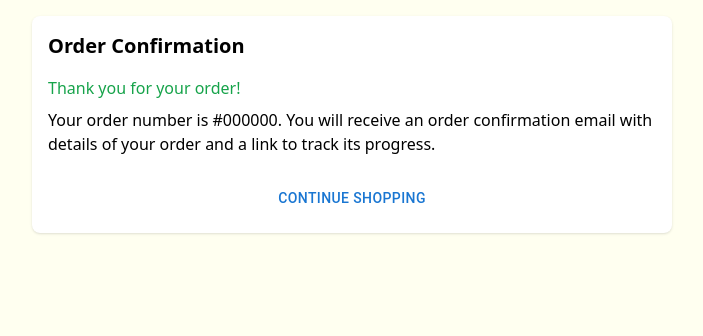
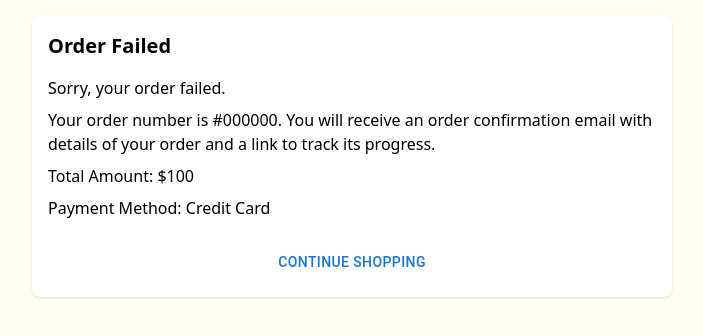
Before and after one commit to s4marth/Checkout, a Next.js app: page /confirmation in a window 1280 px wide. Shown: the top 336 px of the page, without its empty margins (288-991 px from the left). Built offline with nearby package versions, Linux system fonts and the light colour scheme.

Commit message:
State management

```diff
--- a/package.json
+++ b/package.json
@@ -15,7 +15,8 @@
     "@mui/material": "^5.15.12",
     "next": "14.1.3",
     "react": "^18",
-    "react-dom": "^18"
+    "react-dom": "^18",
+    "recoil": "^0.7.7"
   },
   "devDependencies": {
     "autoprefixer": "^10.0.1",
--- a/src/app/confirmation/page.js
+++ b/src/app/confirmation/page.js
@@ -3,24 +3,57 @@ import { useEffect, useState } from 'react';
 import {Button } from '@mui/material';
 
 const ConfirmationPage = () => {
-  const [orderStatus, setOrderStatus] = useState('Success'); // Randomize for demonstration
+
+  const orderDetails = {
+    orderNumber: "#000000",
+    totalAmount: "$100",
+    paymentMethod: "Credit Card",
+  };
+
+  const [orderStatus, setOrderStatus] = useState("");
 
   useEffect(() => {
-    // Fetch order details from API or local storage
-    // Update order status
+    const statuses = ["Success", "Failure", "Pending"];
+    const randomStatus = statuses[Math.floor(Math.random() * statuses.length)];
+    setOrderStatus(randomStatus);
   }, []);
 
   return (
+    // <div className="max-w-2xl mx-auto p-4 grid gap-6">
+    //      <section aria-labelledby="order-confirmation-heading">
+    //     <div className="bg-white p-4 rounded-lg shadow">
+    //       <h2 className="text-xl font-semibold mb-4" id="order-confirmation-heading">
+    //         Order Confirmation
+    //       </h2>
+    //       <p className="text-green-600 font-medium">Thank you for your order!</p>
+    //       <p className="mt-2">
+    //         Your order number is #000000. You will receive an order confirmation email with details of your order and a
+    //         link to track its progress.
+    //       </p>
+    //       <div className="mt-6">
+    //         <Button className="w-full">Continue Shopping</Button>
+    //       </div>
+    //     </div>
+    //   </section>
+    // </div>
     <div className="max-w-2xl mx-auto p-4 grid gap-6">
     <section aria-labelledby="order-confirmation-heading">
-        <div className="bg-white p-4 rounded-lg shadow">
-          <h2 className="text-xl font-semibold mb-4" id="order-confirmation-heading">
-            Order Confirmation
+      <div className={`bg-white p-4 rounded-lg shadow ${orderStatus === "Success" ? "border-green-500" : orderStatus === "Failure" ? "border-red-500" : "border-yellow-500"}`}>
+        <h2 className={`text-xl font-semibold mb-4 text-${orderStatus === "Success" ? "green" : orderStatus === "Failure" ? "red" : "yellow"}-600`} id="order-confirmation-heading">
+          {orderStatus === "Success" ? "Order Successfully Confirmed" : orderStatus === "Failure" ? "Order Failed" : "Order Pending"}
         </h2>
-          <p className="text-green-600 font-medium">Thank you for your order!</p>
+        <p className={`font-medium text-${orderStatus === "Success" ? "green" : orderStatus === "Failure" ? "red" : "yellow"}-600`}>
+          {orderStatus === "Success" ? "Thank you for your order!" : orderStatus === "Failure" ? "Sorry, your order failed." : "Your order is pending."}
+        </p>
         <p className="mt-2">
-            Your order number is #000000. You will receive an order confirmation email with details of your order and a
+          Your order number is {orderDetails.orderNumber}. You will receive an order confirmation email with details of your order and a
           link to track its progress.
+        </p>
+        <p className="mt-2">
+          Total Amount: {orderDetails.totalAmount}
+        </p>
+        <p className="mt-2">
+          Payment Method: {orderDetails.paymentMethod}
         </p>
         <div className="mt-6">
           <Button className="w-full">Continue Shopping</Button>
--- a/src/app/layout.js
+++ b/src/app/layout.js
@@ -1,5 +1,6 @@
 
 import "./global.css";
+import RecoidContextProvider from "./recoilContextProvider";
 
 
 export const metadata = {
@@ -10,7 +11,7 @@ export const metadata = {
 export default function RootLayout({ children }) {
  return (
     <html lang="en">
-      <body style={{background:'ivory'}}>{children}</body>
+     <RecoidContextProvider><body style={{background:'ivory'}}>{children}</body></RecoidContextProvider>
     </html>
   )
 }
--- a/src/app/page.js
+++ b/src/app/page.js
@@ -3,17 +3,22 @@ import { useState, useEffect } from 'react';
 import { useRouter } from 'next/navigation';
 import { Card, Spinner } from 'react-bootstrap';
 import Image from 'next/image';
-import {TextField, InputLabel, Button } from '@mui/material';
+import {TextField, InputLabel, Button, CircularProgress } from '@mui/material';
+import { useRecoilState } from 'recoil';
+import { totalAmountState, productsState } from './recoilContextProvider';
 
 
 
 
 const Home = () => {
     const router = useRouter();
-    const [cart, setCart] = useState([]);
-    const [total, setTotal] = useState(0);
+    // const [cart, setCart] = useState([]);
+    // const [total, setTotal] = useState(0);
     const [paymentMethods, setPaymentMethods] = useState([]);
     const [loading, setLoading] = useState(true);
+
+  const [total, setTotal] = useRecoilState(totalAmountState);
+  const [cart, setCart] = useRecoilState(productsState);
 
     useEffect(() => {
         const fetchData = async () => {
@@ -32,8 +37,10 @@ const Home = () => {
               setLoading(false);
             }
           };
-          fetchData();
-
+          if (cart.length === 0) {
+            fetchData();
+        }
+          //fetchData();
         }, []);
 
 
@@ -46,17 +53,13 @@ const Home = () => {
           }, [cart]);
 
 
-      if (cart.length === 0) {
-        return <div>No products in cart</div>;
-      }
+    //   if (cart.length === 0) {
+    //     return <div>No products in cart</div>;
+    //   }
 
       const proceedToPayment = () => {
-        // router.push({
-        //     pathname: '/payment',
-        //     query: { totalAmount: total } // Pass total amount as query parameter
-        //   });
-          router.push('/payment', { totalAmount: total, paymentMethods: paymentMethods });
-
+        //   router.push('/payment', { total});
+        router.push('/payment');
       };
 
   return (
@@ -69,12 +72,17 @@ const Home = () => {
           <h2 className="text-xl font-semibold mb-4" id="order-summary-heading">
             Order Summary
           </h2>
-            {loading ? <p>Loading...</p> : (<>
+            {loading ?
+             <div className="d-flex justify-content-center align-items-center" style={{ minHeight: '100px', textAlign:'center' }}>
+             <CircularProgress color="primary" />
+            </div>
+            : (<>
                 <div className="flex justify-between text-lg font-bold">
                     <span className="font-medium">Item</span>
                     <span className="font-medium">Price</span>
                     <span className="font-medium">Quantity</span>
                 </div>
+                {cart.length===0 ? (<p className="text-gray-500">No items in your cart.</p>): (null)}
                 {cart.map((item) => (
                 <div className="mt-4" key={item.id}>
                  <div className="flex justify-between">
@@ -86,7 +94,7 @@ const Home = () => {
               ))}
             </>)}
 
-          <p className="text-gray-500">No items in your cart.</p>
+
           <div className="mt-4">
             <div className="flex justify-between">
               <span className="font-medium">Subtotal</span>
@@ -104,9 +112,14 @@ const Home = () => {
               <span className="text-lg font-bold">Total</span>
               <span className="text-lg font-bold">${total}</span>
             </div>
+            <div className="flex justify-between mt-4">
+            <TextField id="standard-basic" label="Discount" variant="standard"/>
+            <Button >Apply</Button>
+            </div>
+
           </div>
           <div className="mt-6">
-            <Button variant='contained' className="w-full" onClick={proceedToPayment}>Proceed to Payment</Button>
+            <Button variant='outlined' color='secondary' className="w-full" onClick={proceedToPayment}>Proceed to Payment</Button>
           </div>
         </div>
         <div className="bg-white p-4 rounded-lg shadow">
@@ -148,7 +161,7 @@ const Home = () => {
               <TextField required size="small" sx={{width:'100%'}} id="outlined-basic" placeholder="Enter your phone number" />
             </div>
             <div style={{textAlign:'center'}}>
-              <Button sx={{width:'100%'}} type='submit' variant='contained'>Save Address</Button>
+              <Button sx={{width:'100%'}} type='submit' variant='outlined' color='secondary'>Save Address</Button>
             </div>
           </form>
         </div>
--- a/src/app/payment/page.js
+++ b/src/app/payment/page.js
@@ -1,9 +1,11 @@
 "use client"
 import { useState, useEffect } from 'react';
 import { useRouter } from 'next/navigation';
-import {Button, TextField, Grid, Modal, Box} from '@mui/material';
+import {Button, TextField, Grid, Modal, Box, CircularProgress} from '@mui/material';
 import CreditCardIcon from '@mui/icons-material/CreditCard';
 import MobileFriendlyIcon from '@mui/icons-material/MobileFriendly';
+import { useRecoilValue } from "recoil";
+import { totalAmountState } from '../recoilContextProvider';
 
 const PaymentPage = () => {
   const router = useRouter();
@@ -61,19 +63,23 @@ const PaymentPage = () => {
     fetchPaymentMethods();
   }, []);
 
-
+  const totalAmountss = useRecoilValue(totalAmountState);
+  console.log("this is recoil", totalAmountss)
 
   return (
 
     <div className="container mx-auto px-4 py-8">
     <div className="mb-4">
       {loading ? (
-        <p>Loading payment methods...</p>
+        <div className="d-flex justify-content-center align-items-center" style={{ minHeight: '100px', textAlign:'center' }}>
+        <CircularProgress color="primary" />
+       </div>
       ) : (
         <div className="max-w-2xl mx-auto p-4 grid gap-6">
         <section className="bg-white shadow-md p-6 rounded-md mt-8">
-            <h2 className="text-2xl font-semibold mb-4">Choose Payment Options</h2>
-            <h2 className="text-xl font-semibold mb-4">Total: $566</h2>
+            <h2 style={{textAlign:'center'}} className="text-2xl font-semibold mb-4">Payment</h2>
+            <h3 className="text-xl font-semibold mb-4">Choose Payment Options</h3>
+            <h3 className="text-xl font-semibold mb-4">Total: ${totalAmountss}</h3>
             <div className="grid grid-cols-1 md:grid-cols-1 gap-4">
               <Button variant='outlined' color='primary' sx={{width:'100%'}} onClick={() => handleMethodSelection('Credit/Debit Card')}>
                 Credit/Debit Card
@@ -89,9 +95,9 @@ const PaymentPage = () => {
               <Box sx={{ width: 400, bgcolor: 'background.paper', borderRadius: 4, p: 4, margin: 'auto', mt: 8 }}>
                 {showCardForm && (
                   <form>
-                    <TextField required label="Card Number" fullWidth margin="normal" value={cardFormData.cardNumber} onChange={(e) => setCardFormData({ ...cardFormData, cardNumber: e.target.value })} />
-                    <TextField required label="Expiry Date" fullWidth margin="normal" value={cardFormData.expiryDate} onChange={(e) => setCardFormData({ ...cardFormData, expiryDate: e.target.value })} />
-                    <TextField required label="CVV" fullWidth margin="normal" value={cardFormData.cvv} onChange={(e) => setCardFormData({ ...cardFormData, cvv: e.target.value })} />
+                    <TextField type='number' required label="Card Number" fullWidth margin="normal" value={cardFormData.cardNumber} onChange={(e) => setCardFormData({ ...cardFormData, cardNumber: e.target.value })} />
+                    <TextField type='date' required  fullWidth margin="normal" value={cardFormData.expiryDate} onChange={(e) => setCardFormData({ ...cardFormData, expiryDate: e.target.value })} />
+                    <TextField type='number' required label="CVV" fullWidth margin="normal" value={cardFormData.cvv} onChange={(e) => setCardFormData({ ...cardFormData, cvv: e.target.value })} />
                     <TextField required label="Name on Card" fullWidth margin="normal" value={cardFormData.nameOnCard} onChange={(e) => setCardFormData({ ...cardFormData, nameOnCard: e.target.value })} />
                     <Button onClick={handleCardFormSubmit} variant="contained" color="primary">Submit</Button>
                   </form>
--- /dev/null
+++ b/src/app/recoilContextProvider.js
@@ -0,0 +1,17 @@
+// atoms.js
+"use client";
+import { RecoilRoot, atom } from 'recoil';
+
+export const totalAmountState = atom({
+  key: 'totalAmountState',
+  default: 0,
+});
+
+export const productsState = atom({
+  key: 'productsState',
+  default: [],
+});
+
+export default function RecoidContextProvider({ children }) {
+    return <RecoilRoot>{children}</RecoilRoot>;
+}
```
Also changed, not shown: 1 other file (tests, documents, lock files or other folders). Lines whose indentation alone changed are shown as unchanged.
